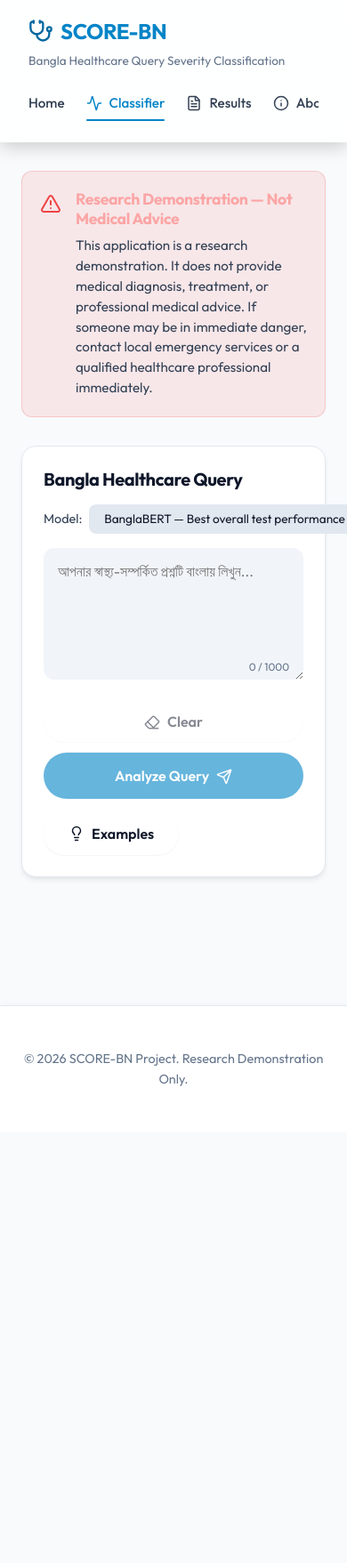
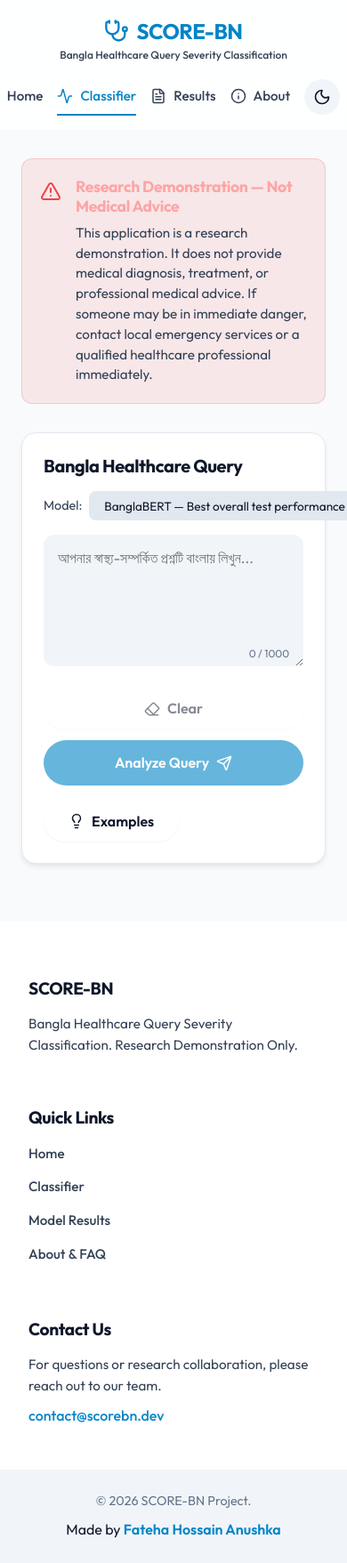
Before and after one commit to anushka06onu/SCORE_BN, a React app in the folder frontend/: page /classifier in a window 390 px wide. Shown: the top 1757 px of the page at 89% size. Before the commit the page ends 1273 px from the top, so only its background shows below. Built offline with nearby package versions, Linux system fonts and the light colour scheme; the HTML template or start-up script is replaced by a standard one.

Commit message:
UI Polish: Dark mode, Footer, Results page update

```diff
--- a/frontend/src/App.css
+++ b/frontend/src/App.css
@@ -1 +1,84 @@
-/* Removed default Vite CSS */
+.footer-expanded {
+  background-color: var(--bg-primary);
+  border-top: 1px solid var(--border-medium);
+  padding: 4rem 0 0 0;
+  margin-top: auto;
+  transition: background-color var(--transition-normal), border-color var(--transition-normal);
+}
+
+.footer-grid {
+  display: grid;
+  grid-template-columns: repeat(auto-fit, minmax(250px, 1fr));
+  gap: 3rem;
+  margin-bottom: 3rem;
+}
+
+.footer-col h4 {
+  font-size: 1.2rem;
+  margin-bottom: 1rem;
+  color: var(--text-primary);
+}
+
+.footer-col p {
+  color: var(--text-secondary);
+  font-size: 0.95rem;
+  margin-bottom: 0.5rem;
+}
+
+.footer-links {
+  list-style: none;
+  padding: 0;
+  margin: 0;
+}
+
+.footer-links li {
+  margin-bottom: 0.75rem;
+}
+
+.footer-links a {
+  color: var(--text-secondary);
+  text-decoration: none;
+  font-size: 0.95rem;
+  transition: color var(--transition-fast);
+}
+
+.footer-links a:hover {
+  color: var(--accent-primary);
+}
+
+.footer-email {
+  color: var(--accent-primary);
+  text-decoration: none;
+  font-weight: 500;
+}
+
+.footer-email:hover {
+  text-decoration: underline;
+}
+
+.footer-bottom {
+  background-color: var(--bg-secondary);
+  padding: 1.5rem;
+  text-align: center;
+  border-top: 1px solid var(--border-medium);
+  display: flex;
+  flex-direction: column;
+  gap: 0.5rem;
+  transition: background-color var(--transition-normal), border-color var(--transition-normal);
+}
+
+.footer-bottom p {
+  margin: 0;
+  color: var(--text-muted);
+  font-size: 0.9rem;
+}
+
+.footer-credit {
+  font-size: 1rem !important;
+  color: var(--text-primary) !important;
+}
+
+.footer-credit strong {
+  color: var(--accent-primary);
+  font-weight: 600;
+}
--- a/frontend/src/App.jsx
+++ b/frontend/src/App.jsx
@@ -1,14 +1,16 @@
 import React from 'react';
-import { BrowserRouter as Router, Routes, Route, Navigate } from 'react-router-dom';
+import { BrowserRouter as Router, Routes, Route, Navigate, Link } from 'react-router-dom';
 import Header from './components/Header';
 import Home from './pages/Home';
 import Classifier from './pages/Classifier';
 import Results from './pages/Results';
 import About from './pages/About';
-import './App.css'; // Just empty or globals if needed
+import { ThemeProvider } from './context/ThemeContext';
+import './App.css';
 
 function App() {
   return (
+    <ThemeProvider>
       <Router>
         <div className="app-layout">
           <Header />
@@ -23,11 +25,35 @@ function App() {
             </Routes>
           </main>
 
-        <footer className="footer">
-          &copy; {new Date().getFullYear()} SCORE-BN Project. Research Demonstration Only.
+          <footer className="footer-expanded">
+            <div className="container footer-grid">
+              <div className="footer-col">
+                <h4>SCORE-BN</h4>
+                <p>Bangla Healthcare Query Severity Classification. Research Demonstration Only.</p>
+              </div>
+              <div className="footer-col">
+                <h4>Quick Links</h4>
+                <ul className="footer-links">
+                  <li><Link to="/">Home</Link></li>
+                  <li><Link to="/classifier">Classifier</Link></li>
+                  <li><Link to="/results">Model Results</Link></li>
+                  <li><Link to="/about">About & FAQ</Link></li>
+                </ul>
+              </div>
+              <div className="footer-col">
+                <h4>Contact Us</h4>
+                <p>For questions or research collaboration, please reach out to our team.</p>
+                <a href="mailto:contact@scorebn.dev" className="footer-email">contact@scorebn.dev</a>
+              </div>
+            </div>
+            <div className="footer-bottom">
+              <p>&copy; {new Date().getFullYear()} SCORE-BN Project.</p>
+              <p className="footer-credit">Made by <strong>Fateha Hossain Anushka</strong></p>
+            </div>
           </footer>
         </div>
       </Router>
+    </ThemeProvider>
   );
 }
 
--- a/frontend/src/components/Header.jsx
+++ b/frontend/src/components/Header.jsx
@@ -1,21 +1,24 @@
 import React from 'react';
-import { NavLink } from 'react-router-dom';
-import { Stethoscope, Activity, FileText, Info } from 'lucide-react';
+import { NavLink, Link } from 'react-router-dom';
+import { Stethoscope, Activity, FileText, Info, Sun, Moon } from 'lucide-react';
+import { useTheme } from '../context/ThemeContext';
 import styles from './Header.module.css';
 
 const Header = () => {
+  const { theme, toggleTheme } = useTheme();
+
   return (
     <header className={styles.header}>
       <div className={`container ${styles.headerContainer}`}>
 
         {/* Logo and Subtitle */}
-        <div className={styles.logoSection}>
+        <Link to="/" className={styles.logoSection}>
           <div className={styles.brand}>
             <Stethoscope className={styles.brandIcon} size={28} />
             <span className={styles.brandName}>SCORE-BN</span>
           </div>
           <span className={styles.subtitle}>Bangla Healthcare Query Severity Classification</span>
-        </div>
+        </Link>
 
         {/* Navigation */}
         <nav className={styles.nav}>
@@ -49,6 +52,14 @@ const Header = () => {
             <Info size={18} />
             About
           </NavLink>
+
+          <button
+            onClick={toggleTheme}
+            className={styles.themeToggle}
+            aria-label="Toggle theme"
+          >
+            {theme === 'dark' ? <Sun size={20} /> : <Moon size={20} />}
+          </button>
         </nav>
       </div>
     </header>
--- a/frontend/src/components/Header.module.css
+++ b/frontend/src/components/Header.module.css
@@ -6,22 +6,26 @@
   position: sticky;
   top: 0;
   z-index: 100;
-  padding: 1rem 0;
-  box-shadow: 0 4px 20px rgba(0, 0, 0, 0.2);
+  transition: background-color var(--transition-normal), border-color var(--transition-normal);
+}
+
+:global(.dark) .header {
+  background: rgba(15, 23, 42, 0.85);
 }
 
 .headerContainer {
   display: flex;
   justify-content: space-between;
   align-items: center;
-  flex-wrap: wrap;
-  gap: 1rem;
+  height: 80px;
 }
 
 .logoSection {
   display: flex;
   flex-direction: column;
-  gap: 0.25rem;
+  justify-content: center;
+  text-decoration: none;
+  cursor: pointer;
 }
 
 .brand {
@@ -32,7 +36,7 @@
 }
 
 .brandIcon {
-  color: var(--accent-hover);
+  color: var(--accent-primary);
 }
 
 .brandName {
@@ -42,63 +46,74 @@
 }
 
 .subtitle {
-  font-size: 0.85rem;
-  color: var(--text-muted);
-  font-weight: 400;
+  font-size: 0.75rem;
+  color: var(--text-secondary);
+  font-weight: 500;
+  margin-top: -2px;
 }
 
 .nav {
   display: flex;
   align-items: center;
-  gap: 1.5rem;
+  gap: 2rem;
 }
 
 .navLink {
   display: flex;
   align-items: center;
   gap: 0.5rem;
+  color: var(--text-secondary);
   font-weight: 500;
   font-size: 0.95rem;
-  color: var(--text-secondary);
+  text-decoration: none;
   padding: 0.5rem 0;
-  position: relative;
+  border-bottom: 2px solid transparent;
+  transition: all var(--transition-fast);
 }
 
 .navLink:hover {
-  color: var(--text-primary);
-}
-
-.navLink.active {
   color: var(--accent-primary);
 }
 
-.navLink.active::after {
-  content: '';
-  position: absolute;
-  bottom: 0;
-  left: 0;
-  width: 100%;
-  height: 2px;
-  background-color: var(--accent-primary);
-  border-radius: 2px;
-  animation: slideIn var(--transition-fast);
+.active {
+  color: var(--accent-primary);
+  border-bottom-color: var(--accent-primary);
 }
 
-@keyframes slideIn {
-  from { width: 0; opacity: 0; }
-  to { width: 100%; opacity: 1; }
+.themeToggle {
+  display: flex;
+  align-items: center;
+  justify-content: center;
+  width: 40px;
+  height: 40px;
+  border-radius: 50%;
+  background-color: var(--bg-secondary);
+  color: var(--text-primary);
+  border: 1px solid var(--border-medium);
+  cursor: pointer;
+  transition: all var(--transition-fast);
+}
+
+.themeToggle:hover {
+  background-color: var(--bg-tertiary);
+  transform: scale(1.05);
 }
 
 @media (max-width: 768px) {
   .headerContainer {
     flex-direction: column;
-    align-items: flex-start;
+    height: auto;
+    padding: 1rem 0;
+    gap: 1rem;
+  }
+
+  .logoSection {
+    align-items: center;
   }
 
   .nav {
-    width: 100%;
-    justify-content: space-between;
-    overflow-x: auto;
-    padding-bottom: 0.5rem;
+    flex-wrap: wrap;
+    justify-content: center;
+    gap: 1rem;
   }
 }
--- a/frontend/src/components/PredictionCard.module.css
+++ b/frontend/src/components/PredictionCard.module.css
@@ -113,12 +113,57 @@
 }
 
 .explanationContent {
-  padding: 1rem;
-  background-color: rgba(0,0,0,0.2);
+  padding: 1.5rem;
+  background-color: var(--bg-secondary);
   border: 1px solid var(--glass-border);
   border-top: none;
   border-bottom-left-radius: var(--radius-sm);
   border-bottom-right-radius: var(--radius-sm);
+  font-size: 0.95rem;
+  color: var(--text-primary);
+}
+
+.limeDescription {
+  background-color: var(--bg-tertiary);
+  padding: 1rem;
+  border-radius: var(--radius-sm);
+  margin-top: 1.5rem;
+  border-left: 4px solid var(--accent-primary);
+}
+
+.limeDescription p {
+  margin: 0;
+  line-height: 1.5;
+}
+
+.tagCloud {
+  display: flex;
+  flex-wrap: wrap;
+  gap: 0.75rem;
+  margin-bottom: 1rem;
+}
+
+.wordTag {
+  padding: 0.25rem 0.75rem;
+  border-radius: 9999px;
+  font-weight: 500;
   font-size: 0.9rem;
-  color: var(--text-secondary);
+  display: inline-block;
+  box-shadow: var(--shadow-sm);
 }
+
+.spinnerDark {
+  display: inline-block;
+  width: 1.25rem;
+  height: 1.25rem;
+  border: 2px solid rgba(255, 255, 255, 0.2);
+  border-top-color: var(--accent-primary);
+  border-radius: 50%;
+  animation: spin 1s linear infinite;
+}
+
+@keyframes spin {
+  to {
+    transform: rotate(360deg);
+  }
+}
--- /dev/null
+++ b/frontend/src/context/ThemeContext.jsx
@@ -0,0 +1,34 @@
+import React, { createContext, useState, useEffect, useContext } from 'react';
+
+const ThemeContext = createContext();
+
+export const useTheme = () => useContext(ThemeContext);
+
+export const ThemeProvider = ({ children }) => {
+  const [theme, setTheme] = useState(() => {
+    // Check local storage or system preference
+    const saved = localStorage.getItem('scorebn-theme');
+    if (saved) return saved;
+    return window.matchMedia('(prefers-color-scheme: dark)').matches ? 'dark' : 'light';
+  });
+
+  useEffect(() => {
+    const root = window.document.documentElement;
+    if (theme === 'dark') {
+      root.classList.add('dark');
+    } else {
+      root.classList.remove('dark');
+    }
+    localStorage.setItem('scorebn-theme', theme);
+  }, [theme]);
+
+  const toggleTheme = () => {
+    setTheme(prev => (prev === 'light' ? 'dark' : 'light'));
+  };
+
+  return (
+    <ThemeContext.Provider value={{ theme, toggleTheme }}>
+      {children}
+    </ThemeContext.Provider>
+  );
+};
--- a/frontend/src/index.css
+++ b/frontend/src/index.css
@@ -39,6 +39,29 @@
   --transition-fast: 0.2s ease-in-out;
   --transition-normal: 0.4s cubic-bezier(0.4, 0, 0.2, 1);
   --transition-bounce: 0.5s cubic-bezier(0.34, 1.56, 0.64, 1);
+}
+
+.dark {
+  /* Premium Healthcare Dark Theme */
+  --bg-root: #0b1120;       /* Slate 950 */
+  --bg-primary: #1e293b;    /* Slate 800 - cards */
+  --bg-secondary: #334155;  /* Slate 700 - subtle inputs/hover */
+  --bg-tertiary: #475569;   /* Slate 600 - borders */
+
+  --text-primary: #f8fafc;  /* Slate 50 */
+  --text-secondary: #cbd5e1; /* Slate 300 */
+  --text-muted: #94a3b8;     /* Slate 400 */
+
+  --accent-primary: #0ea5e9; /* Sky 500 */
+  --accent-hover: #38bdf8;   /* Sky 400 */
+
+  --border-light: 1px solid #334155;
+  --border-medium: 1px solid #475569;
+
+  --shadow-sm: 0 1px 2px 0 rgba(0, 0, 0, 0.5);
+  --shadow-md: 0 4px 6px -1px rgba(0, 0, 0, 0.5), 0 2px 4px -1px rgba(0, 0, 0, 0.4);
+  --shadow-lg: 0 10px 15px -3px rgba(0, 0, 0, 0.5), 0 4px 6px -2px rgba(0, 0, 0, 0.4);
+  --shadow-hover: 0 20px 25px -5px rgba(0, 0, 0, 0.6), 0 10px 10px -5px rgba(0, 0, 0, 0.4);
 }
 
 * {
```
Also changed, not shown: frontend/src/components/PredictionCard.jsx (+9 -3 lines), frontend/src/pages/Results.jsx (+9 -1 lines). Lines whose indentation alone changed are shown as unchanged.
